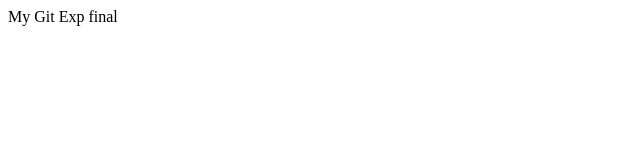
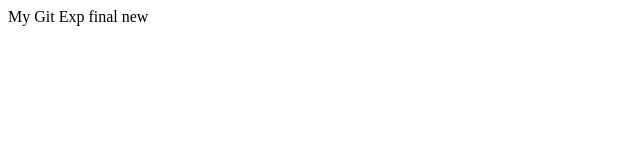
Before and after one commit to bhupeshkathuria/exp, a plain HTML site: page index.html in a window 1280 px wide. Shown: the full height of the page, 0-640 px from the left. Drawn offline with Linux system fonts and the light colour scheme.

Commit message:
test commit new

```diff
--- a/index.html
+++ b/index.html
@@ -1,4 +1,4 @@
 <html>
 My Git Exp
-final
+final new
 </html>
```
